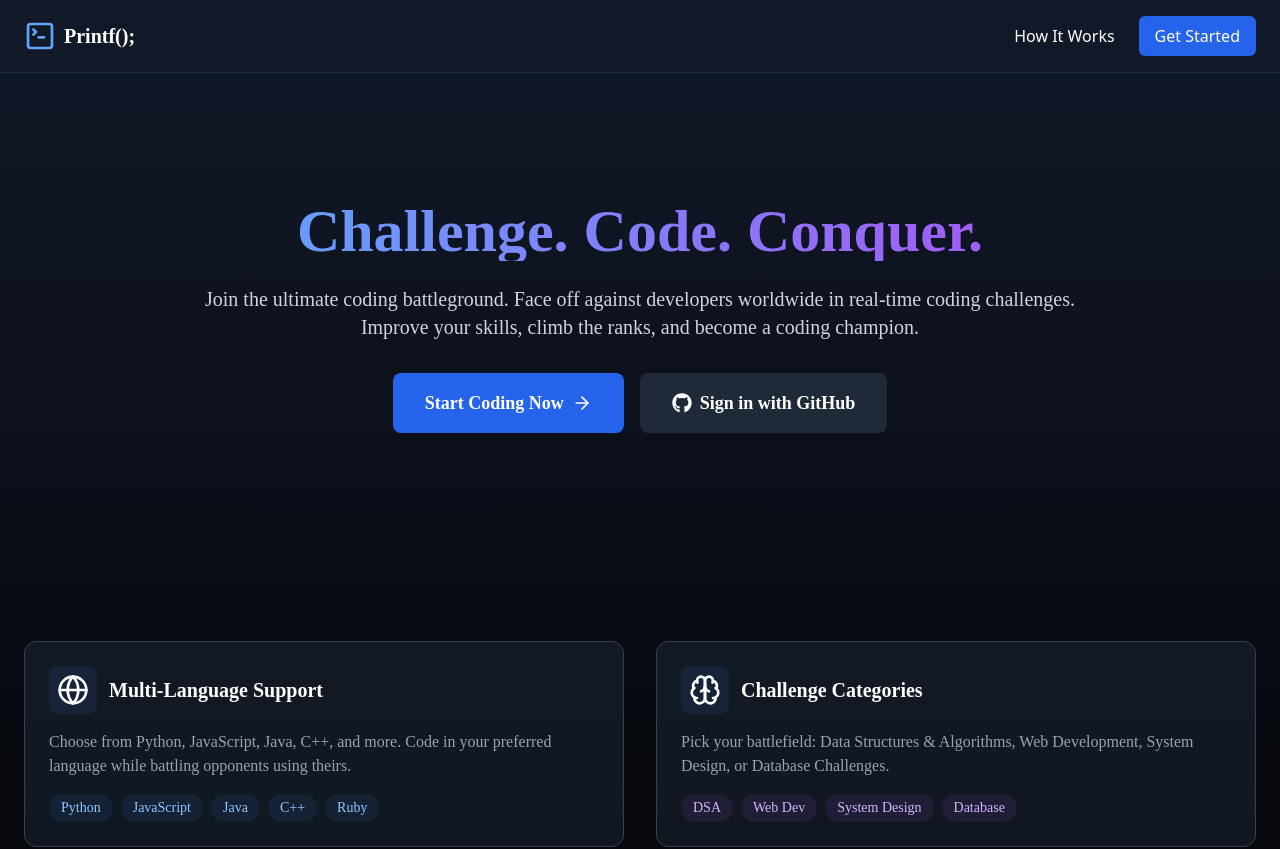
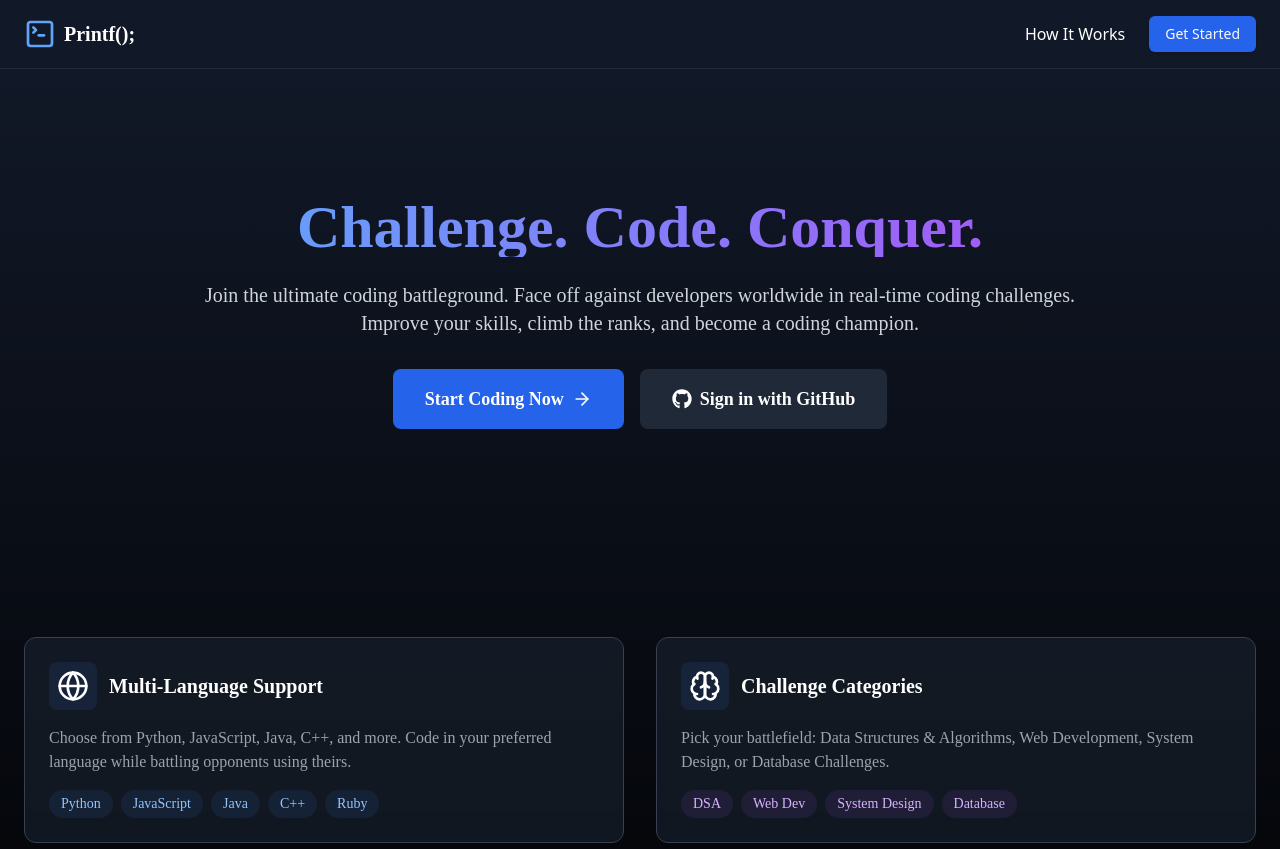
Before and after one commit to SangharshSeth/CodeKombat, a React (Vite) app: page / in a window 1280 px wide. Shown: the top 849 px of the page. Built offline with nearby package versions, Linux system fonts and the light colour scheme.

Commit message:
Type fixes

```diff
--- a/src/components/TopNav.tsx
+++ b/src/components/TopNav.tsx
@@ -1,5 +1,6 @@
 import { SquareTerminalIcon} from "lucide-react";
 import {Link} from "react-router-dom";
+import {Button} from "@/components/ui/button.tsx";
 
 export const TopNavBar = () => {
     return <div className="bg-gray-900 text-white border-b border-gray-800 shadow-md">
@@ -16,12 +17,12 @@ export const TopNavBar = () => {
                 >
                     How It Works
                 </Link>
-                <button
+                <Button
                     type="button"
                     className="bg-blue-600 hover:bg-blue-700 px-4 py-2 rounded-md transition-colors"
                 >
                     Get Started
-                </button>
+                </Button>
             </div>
         </nav>
 
```
Also changed, not shown: src/pages/Landing.tsx (+5 -7 lines).
